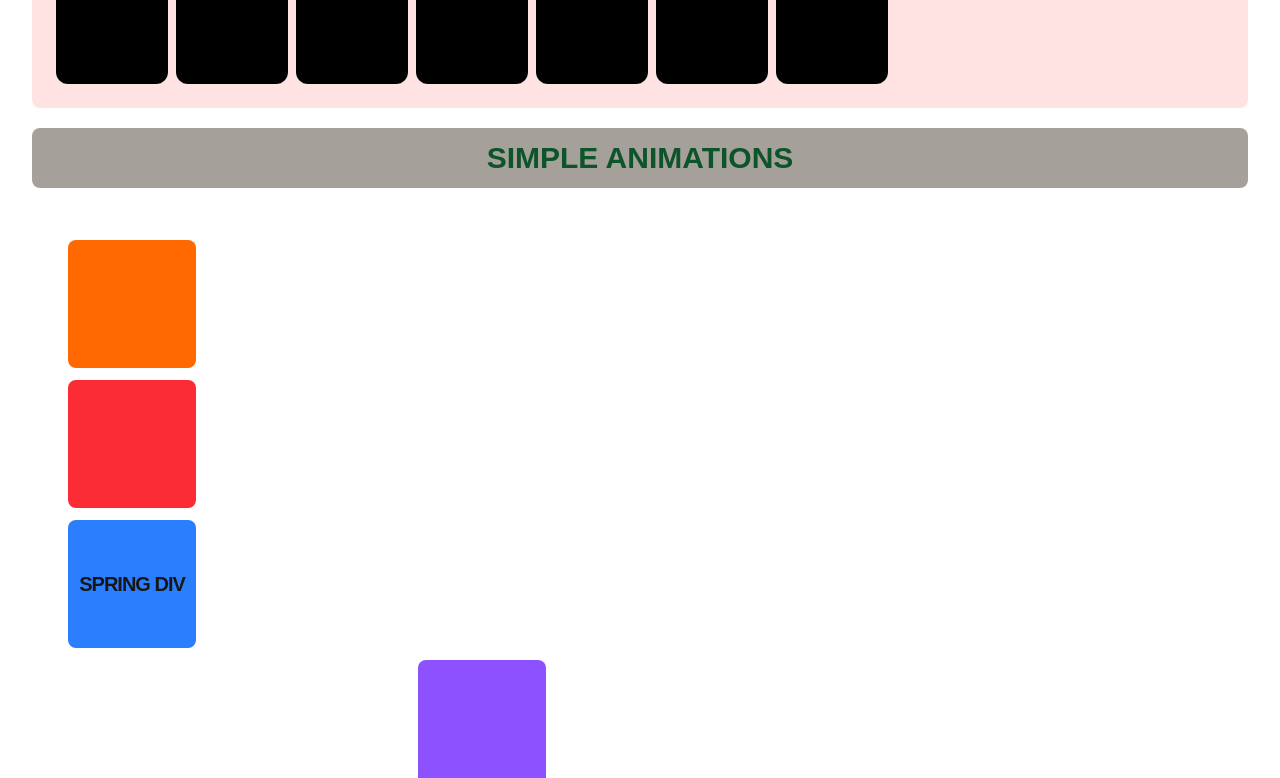
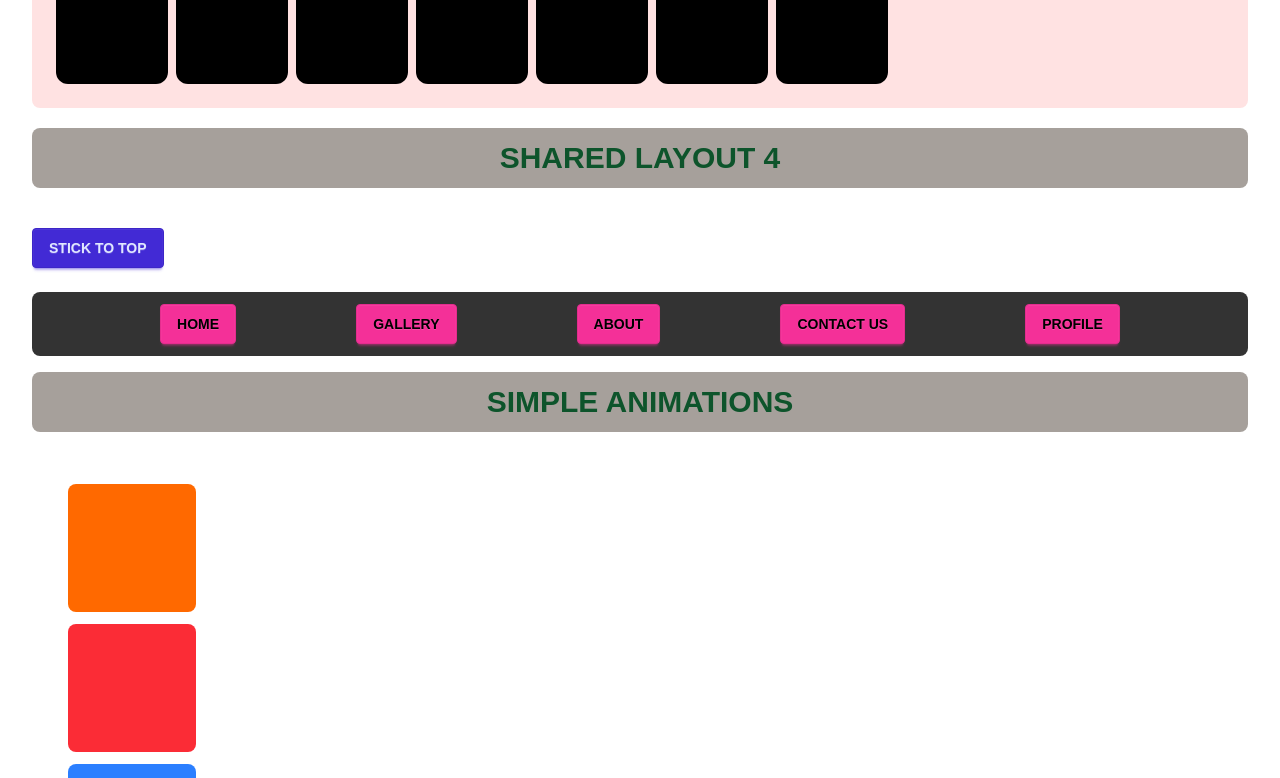
Before and after one commit to PouryaSoleimani/FRAMER____MOTION, a Next.js app: page / in a window 1280 px wide. Shown: the part 1960-2738 px from the top of the page. Built offline with nearby package versions, Linux system fonts and the light colour scheme.

Commit message:
🟨FRAMER___MOTION🟨

```diff
--- a/app/page.tsx
+++ b/app/page.tsx
@@ -9,6 +9,7 @@ import SharedLayoutExample from '@/components/SharedLayout';
 import AnimationPresence from '@/components/AnimatePresence';
 import SharedLayout2 from '@/components/SharedLayout2';
 import SharedLayout3 from '@/components/SharedLayout3';
+import SharedLayout4 from '@/components/SharedLayout4';
 
 export default function Home() {
   return (
@@ -25,7 +26,8 @@ export default function Home() {
       <SharedLayout2 />
       <h2 className="bg-stone-400 text-3xl font-black text-center p-3 text-green-900 my-4">SHARED LAYOUT 3</h2>
       <SharedLayout3 />
-
+      <h2 className="bg-stone-400 text-3xl font-black text-center p-3 text-green-900 my-4">SHARED LAYOUT 4</h2>
+      <SharedLayout4 />
       <h2 className="bg-stone-400 text-3xl font-black text-center p-3 text-green-900 my-4">SIMPLE ANIMATIONS</h2>
       <FramerMotionPage1 />
 
--- /dev/null
+++ b/components/SharedLayout4.tsx
@@ -0,0 +1,33 @@
+'use client';
+import React, { useState } from 'react';
+import { motion } from 'motion/react';
+
+const SharedLayout4 = () => {
+  const [isSticky, setIsSticky] = useState(false);
+  return (
+    <div>
+      <button className="btn btn-primary my-6" onClick={() => setIsSticky(!isSticky)}>
+        STICK TO TOP
+      </button>
+      <motion.ul layout className={`navbar bg-black/80 rounded-box backdrop-blur-2xl items-center justify-evenly ${isSticky ? 'fixed w-[90%] mx-auto top-2 border-4 py-5 left-0 right-0 z-50' : ''}`}>
+        <motion.li layout className={`btn text-black ${isSticky ? 'btn-accent w-1/6' : 'btn-secondary'}`}>
+          HOME
+        </motion.li>
+        <motion.li layout className={`btn text-black ${isSticky ? 'btn-accent w-1/6' : 'btn-secondary'}`}>
+          GALLERY
+        </motion.li>
+        <motion.li layout className={`btn text-black ${isSticky ? 'btn-accent w-1/6' : 'btn-secondary'}`}>
+          ABOUT
+        </motion.li>
+        <motion.li layout className={`btn text-black ${isSticky ? 'btn-accent w-1/6' : 'btn-secondary'}`}>
+          CONTACT US
+        </motion.li>
+        <motion.li layout className={`btn text-black ${isSticky ? 'btn-accent w-1/6' : 'btn-secondary'}`}>
+          PROFILE
+        </motion.li>
+      </motion.ul>
+    </div>
+  );
+};
+
+export default SharedLayout4;
```
